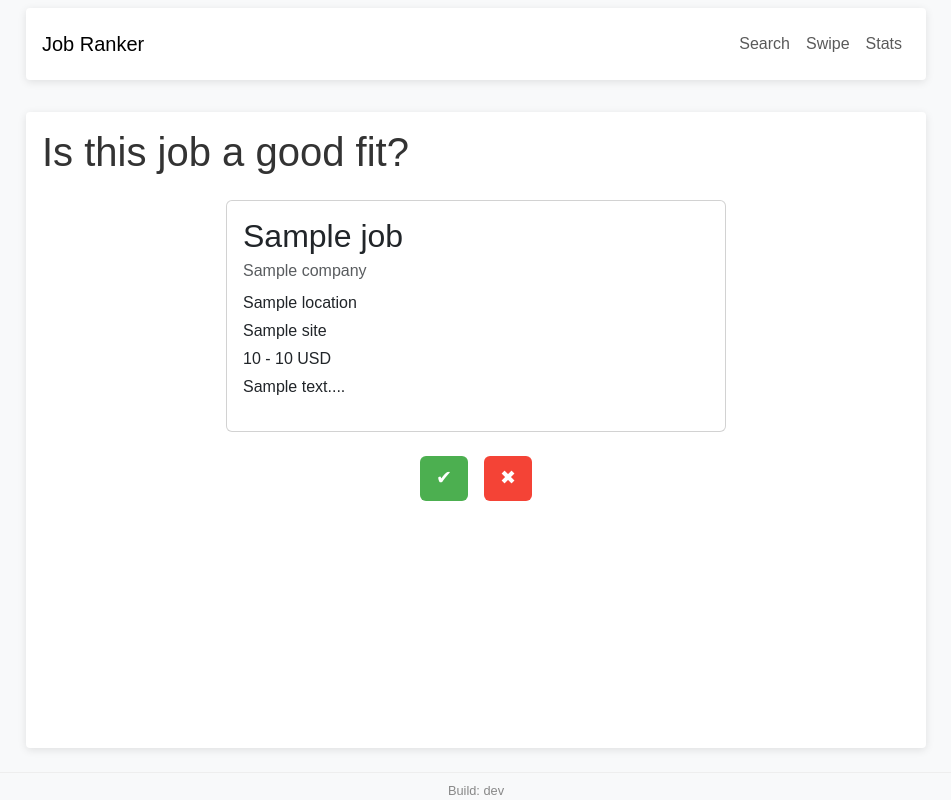
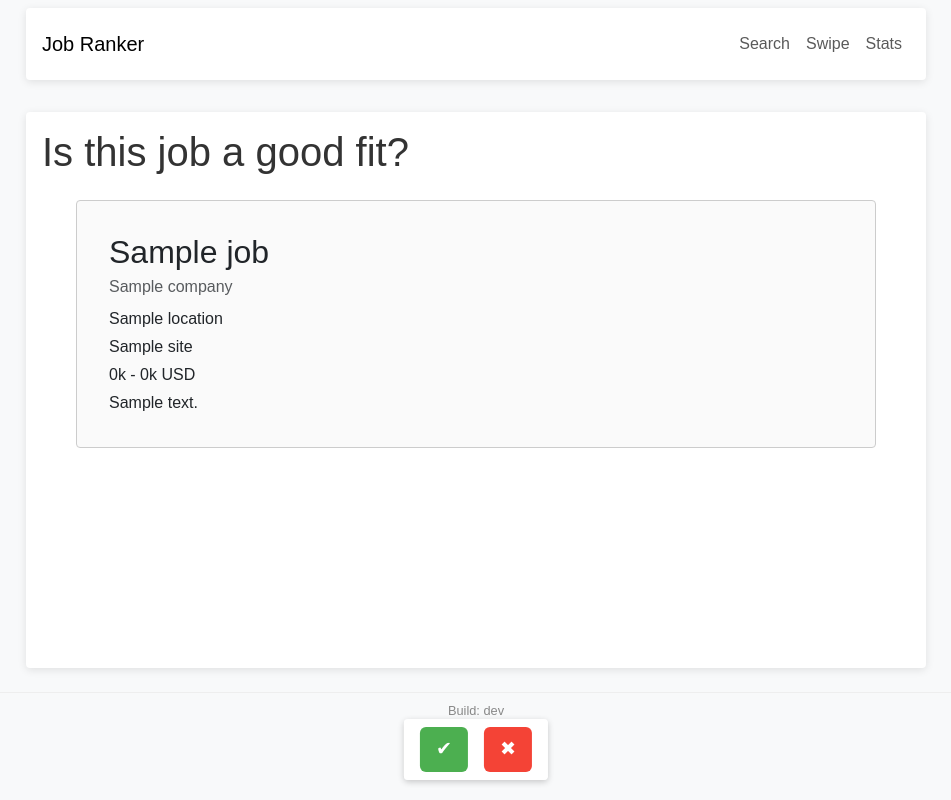
Before and after one commit to mullinmax/job-search, a FastAPI app: template app/templates/swipe.html in a window 1280 px wide. Shown: the whole page, without its empty margins (164-1115 px from the left). Run offline with FastAPI, Linux system fonts and the light colour scheme; the template is opened without the code that fills it: most values are stand-ins (such as "Sample title", 1, 10 or a date in 2020).

Commit message:
Improve swipe UI and update Docker setup

```diff
--- a/app/main.py
+++ b/app/main.py
@@ -25,6 +25,16 @@ templates.env.globals["build_number"] = BUILD_NUMBER
 logger = logging.getLogger("job_fetch")
 logging.basicConfig(level=logging.INFO)
 progress_logs = deque(maxlen=100)
+
+
+def format_salary(min_amount: float, max_amount: float, currency: str) -> str:
+    """Return a salary range rounded to the nearest thousand with 'k' suffix."""
+    def to_k(val: float) -> str:
+        return f"{round(val / 1000):.0f}k"
+
+    return f"{to_k(min_amount)} - {to_k(max_amount)} {currency}"
+
+templates.env.globals["format_salary"] = format_salary
 
 def log_progress(message: str) -> None:
     """Log a progress message to the logger and internal buffer."""
--- a/app/static/style.css
+++ b/app/static/style.css
@@ -1,10 +1,11 @@
-body { font-family: Arial, sans-serif; background: #f8f9fa; color: #333; }
+body { font-family: Arial, sans-serif; background: #f8f9fa; color: #333; padding-bottom: 80px; }
 .nav { margin-bottom: 1rem; }
 .container { max-width: 900px; margin: auto; background: #fff; padding: 1rem; box-shadow: 0 2px 8px rgba(0,0,0,0.1); border-radius: 0.25rem; }
 .job-grid { display: flex; gap: 1rem; }
 .job-card { flex: 1; border: 1px solid #ccc; padding: 1rem; background: #fafafa; border-radius: 0.25rem; }
-.job-card.single { max-width: 500px; margin: auto; }
-.swipe-buttons { margin-top: 1rem; display: flex; gap: 1rem; justify-content: center; }
+.job-card.single { max-width: 800px; margin: auto; }
+.job-desc { max-height: 400px; overflow-y: auto; }
+.swipe-buttons { margin-top: 1rem; display: flex; gap: 1rem; justify-content: center; position: fixed; bottom: 20px; left: 50%; transform: translateX(-50%); background: rgba(255,255,255,0.9); padding: 0.5rem 1rem; border-radius: 0.25rem; box-shadow: 0 2px 6px rgba(0,0,0,0.2); }
 .good { background: #4caf50; color: #fff; border: none; padding: 0.5rem 1rem; font-size: 1.2rem; cursor: pointer; }
 .bad { background: #f44336; color: #fff; border: none; padding: 0.5rem 1rem; font-size: 1.2rem; text-decoration: none; display: inline-block; text-align: center; }
 .bad:hover, .good:hover { opacity: 0.8; }
--- a/app/templates/swipe.html
+++ b/app/templates/swipe.html
@@ -2,17 +2,17 @@
 {% block title %}Swipe Jobs{% endblock %}
 {% block content %}
 <h1 class="mb-4">Is this job a good fit?</h1>
-<div class="card mb-4 mx-auto" style="max-width: 500px;">
-  <div class="card-body">
+<div class="card mb-4 mx-auto job-card single">
+  <div class="card-body d-flex flex-column">
     <h2 class="card-title">{{ job.title }}</h2>
     <p class="card-subtitle mb-2 text-muted">{{ job.company }}</p>
     <p class="mb-1">{{ job.location }}</p>
     <p class="mb-1">{{ job.site }}</p>
     {% if job.min_amount %}
-    <p class="mb-1">{{ job.min_amount }} - {{ job.max_amount }} {{ job.currency }}</p>
+    <p class="mb-1">{{ format_salary(job.min_amount, job.max_amount, job.currency) }}</p>
     {% endif %}
     {% if job.description %}
-    <p>{{ job.description[:200] }}...</p>
+    <div class="job-desc flex-grow-1">{{ job.description | safe }}</div>
     {% else %}
     <p>No description available.</p>
     {% endif %}
```
Also changed, not shown: README.md, 1 other file.
